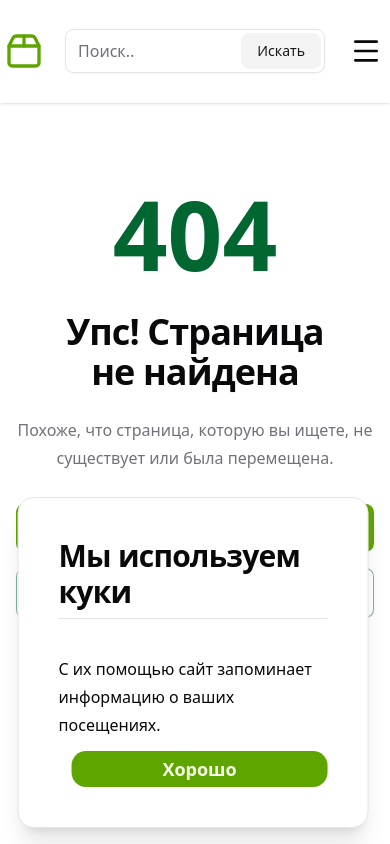
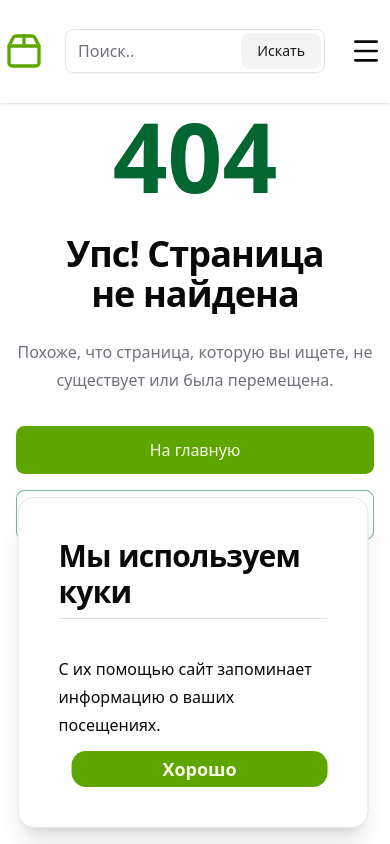
Before and after one commit to Rypin-web/ecocourier-front, a React (Vite) app: page /admin/users in a window 390 px wide. Built offline with nearby package versions, Linux system fonts and the light colour scheme; no server answers.

Commit message:
refactor: просто улучшения дизайна

```diff
--- a/src/pages/Root.tsx
+++ b/src/pages/Root.tsx
@@ -1,4 +1,3 @@
-import {TanStackRouterDevtools} from "@tanstack/router-devtools";
 import {ThemeProvider} from "@/shared/providers/ThemeProvider.tsx";
 import {Header} from "@/widgets/Header.tsx";
 import {useUserContext} from "@/shared/providers/UserProvider.tsx";
@@ -20,11 +19,11 @@ export function Root() {
         <ThemeProvider>
             <Toaster position={"bottom-left"} />
             <Header />
-            <main>
+            <main className='mt-[50px]'>
                 <Outlet />
             </main>
             <WeUseCookie />
-            <TanStackRouterDevtools />
+            {/*<TanStackRouterDevtools />*/}
         </ThemeProvider>
     )
 }
--- a/src/shared/ui/FormDnd.tsx
+++ b/src/shared/ui/FormDnd.tsx
@@ -29,7 +29,7 @@ function FormDnd({field, image}: FormInputProps) {
     <div className='size-70 mx-auto mb-[40px] text-center'>
       <div {...getRootProps()} className={cn(
         'rounded-xl p-1 border-3 border-dashed border-transparent outline-none transition-all duration-200 ease-in-out',
-        'hover:p-5 hover:border-chart-5/50',
+        'hover:p-5 hover:border-chart-5/50 focus:p-5 focus:border-chart-5/50',
         isDragAccept && 'border-primary',
         isDragReject && 'border-destructive p-5',
         !!file && !isDragAccept && !isDragReject ? 'border-primary/40' : ''
--- a/src/widgets/Header.tsx
+++ b/src/widgets/Header.tsx
@@ -16,7 +16,9 @@ export function Header() {
     const {isOpen, toggleOpen} = useUserContext()
 
     return (
-        <header className={cn('sticky top-0 z-50 w-full bg-background px-1 md:px-10 py-3 shadow-sm flex ',
+        <header className={cn('fixed top-0 z-50 w-full bg-background/80 backdrop-blur-3xl px-1 md:px-10 py-3' +
+          ' shadow-sm' +
+          ' flex ',
             'items-center gap-1 border-b-1 border-white/20',
             ' md:gap-10 mb-[25px]')}>
             <Link to={'/'}>
```
